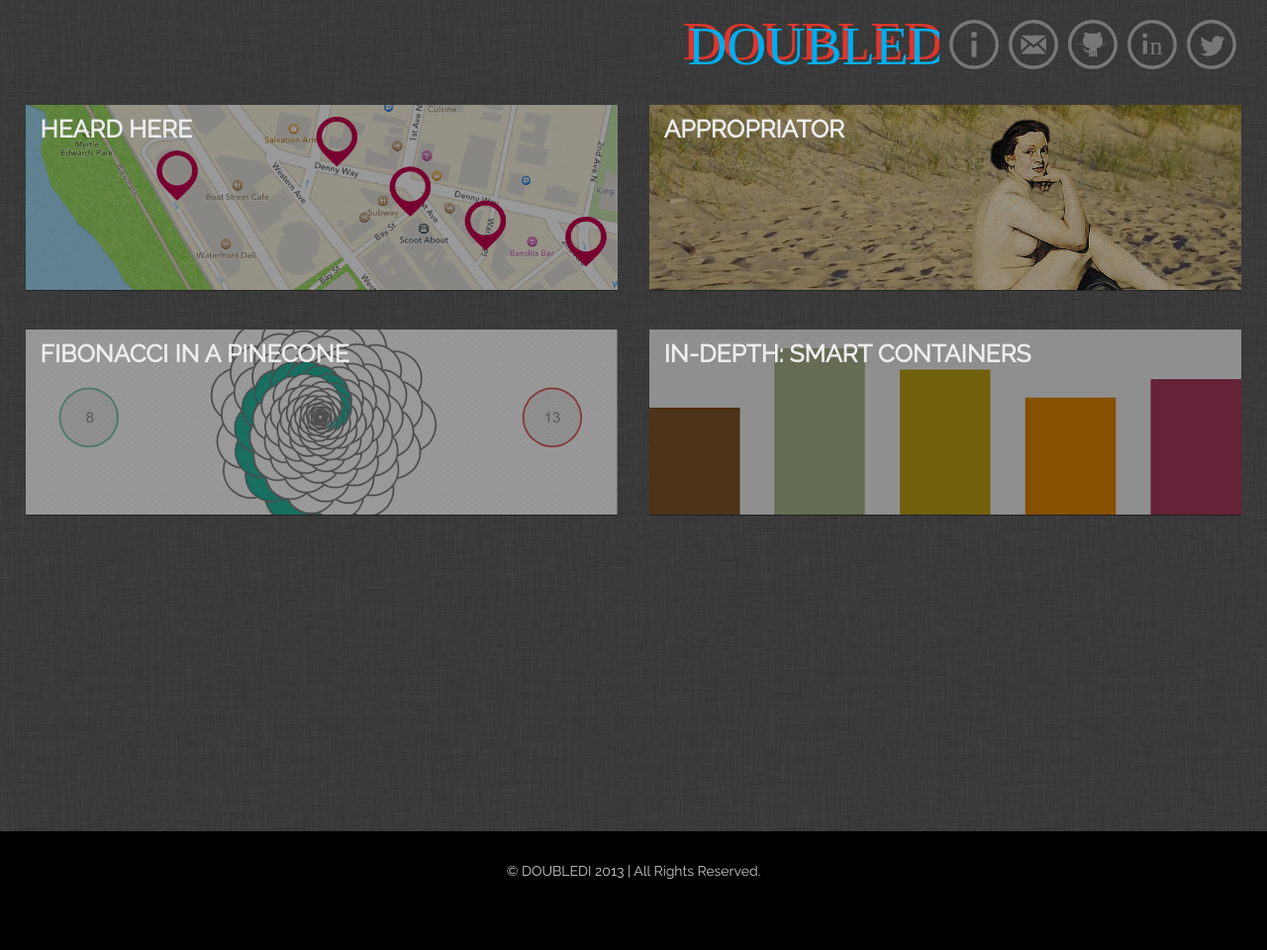
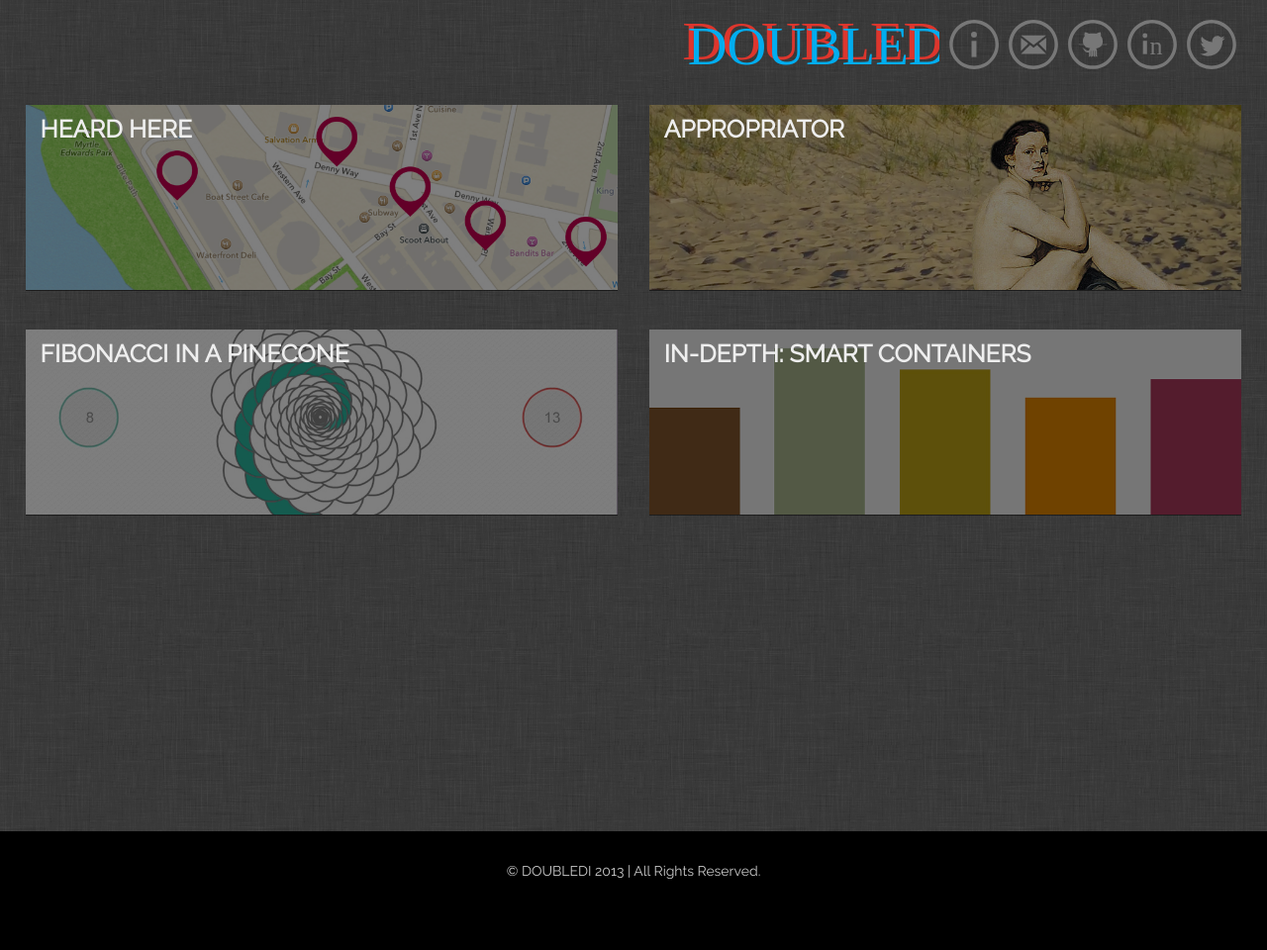
Before and after one commit to diannamertz/doubledi.github.com, a Jekyll site: the page built from index.html, in a window 1280 px wide. Shown: the whole page at 99% size. Built offline with Jekyll 4.4.1, drawn with Linux system fonts in a browser that asks for light colours.

```diff
--- a/css/style.css
+++ b/css/style.css
@@ -63,7 +63,7 @@
   height: 100.51%;
   cursor: pointer;
   margin: 0;
-  background: rgba(0,0,0,0.4);
+  background: rgba(0,0,0,0.5);
   vertical-align: middle;
   z-index: 20;
   font-size: 14px;
```
